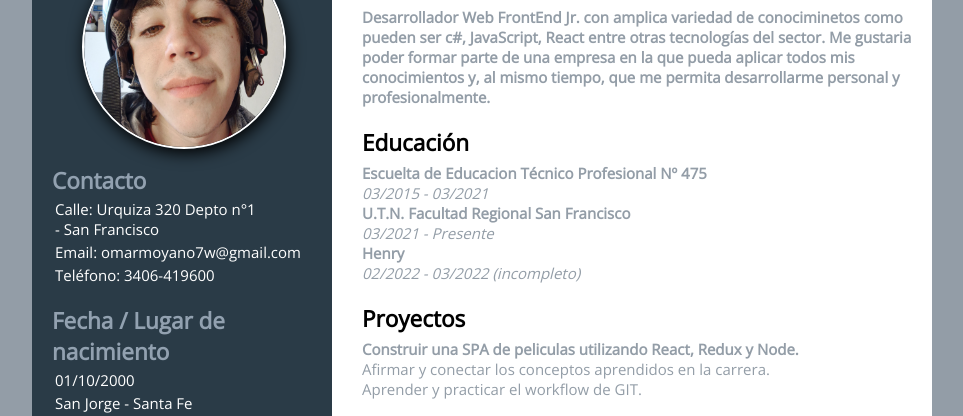
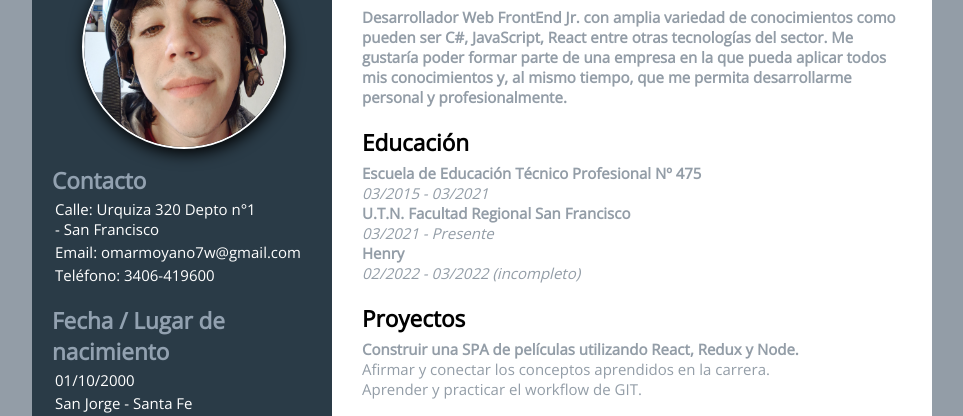
Before and after one commit to MrMoyii/MyFirstCV, a plain HTML site: page index.html in a window 1280 px wide. Shown: the part 80-496 px from the top of the page, without its empty margins (158-1121 px from the left). Drawn offline with nearby package versions, Linux system fonts and the light colour scheme.

Commit message:
Corregir ortografía

```diff
--- a/index.html
+++ b/index.html
@@ -45,9 +45,9 @@
             <section class="nombre">
                 <h1>OMAR MOYANO</h1>
                 <p><strong>
-                    Desarrollador Web FrontEnd Jr. con amplica variedad de conociminetos
-                    como pueden ser c#, JavaScript, React entre otras tecnologías del sector.
-                    Me gustaria poder formar parte de una empresa en la que pueda
+                    Desarrollador Web FrontEnd Jr. con amplia variedad de conocimientos
+                    como pueden ser C#, JavaScript, React entre otras tecnologías del sector.
+                    Me gustaría poder formar parte de una empresa en la que pueda
                     aplicar todos mis conocimientos y, al mismo tiempo, que me permita
                     desarrollarme personal y profesionalmente.
                 </strong></p>
@@ -57,7 +57,7 @@
                 <h2>Educación</h2>
                 <p>
                     <strong>
-                        Escuelta de Educacion Técnico Profesional Nº 475</br>
+                        Escuela de Educación Técnico Profesional Nº 475</br>
                     </strong>
                     <i>03/2015 - 03/2021</i></br>
                     <strong>
@@ -74,7 +74,7 @@
                 <h2>Proyectos</h2>
                 <p>
                     <strong>
-                        Construir una SPA de peliculas
+                        Construir una SPA de películas
                         utilizando React, Redux y Node.</br>
                     </strong>
                     Afirmar y conectar los conceptos aprendidos en la carrera.</br>
```
